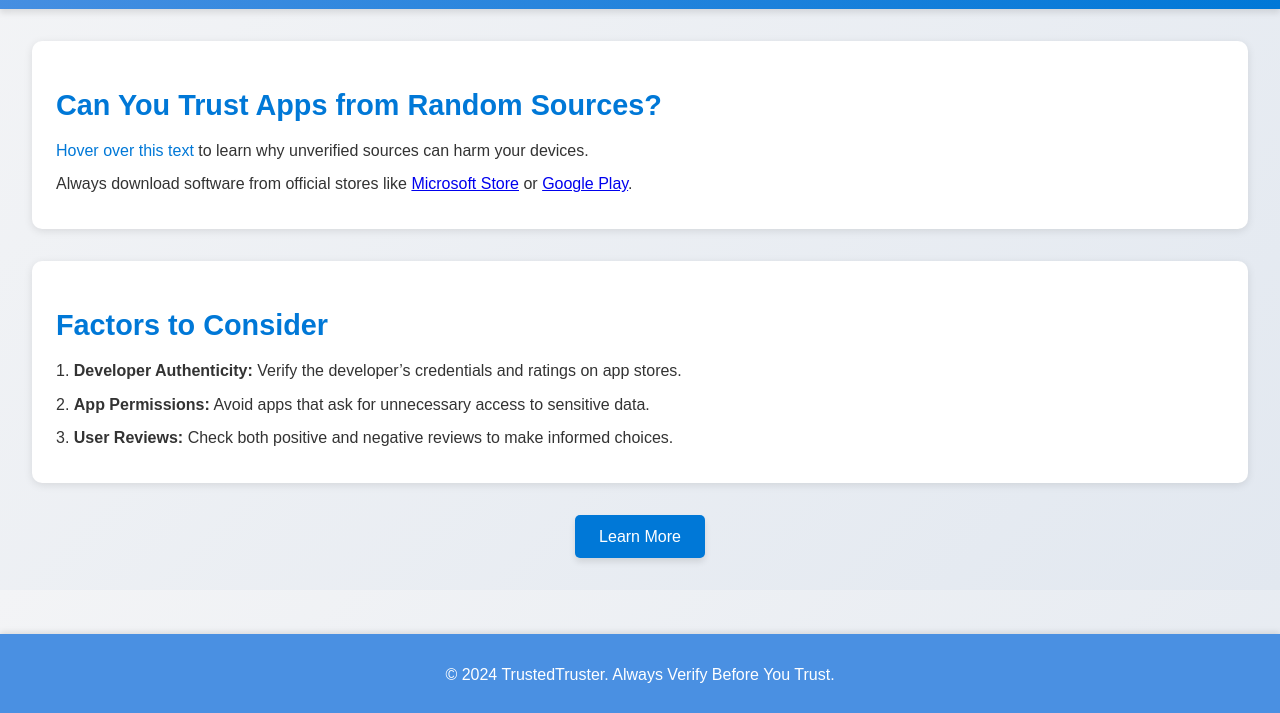
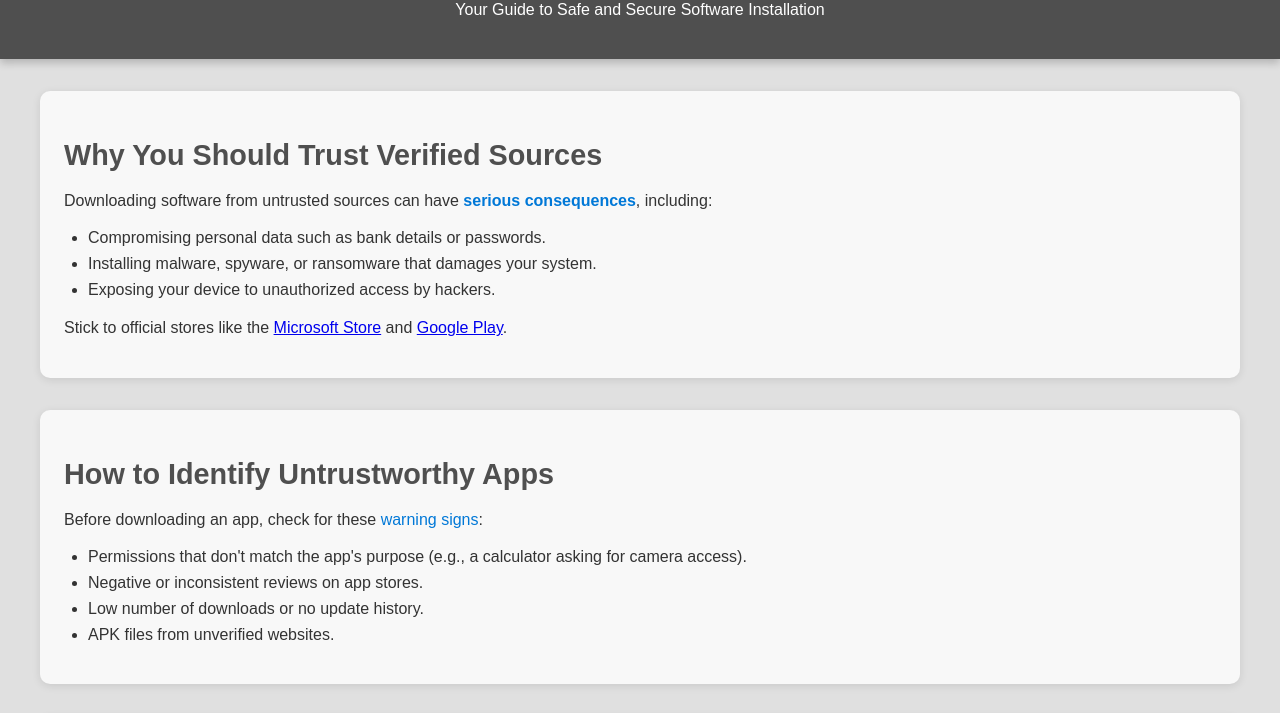
Before and after one commit to JJDRODRHDEODHD/TestedTruster, a plain HTML site: page index.html in a window 1280 px wide. Shown: the part 84-797 px from the top of the page. Drawn offline with Linux system fonts and the light colour scheme.

Commit message:
Update index.html

```diff
--- a/index.html
+++ b/index.html
@@ -9,15 +9,15 @@
             font-family: Arial, sans-serif;
             margin: 0;
             padding: 0;
-            background: linear-gradient(135deg, #f3f4f6, #e2e8f0);
+            background: #e0e0e0;
             color: #333;
         }
         header {
-            background: linear-gradient(135deg, #4a90e2, #0078d7);
+            background: #4f4f4f;
             color: white;
             padding: 1.5rem 0;
             text-align: center;
-            box-shadow: 0 4px 6px rgba(0, 0, 0, 0.1);
+            box-shadow: 0 4px 8px rgba(0, 0, 0, 0.2);
         }
         header h1 {
             font-size: 2.5rem;
@@ -36,9 +36,11 @@
         }
         main {
             padding: 2rem;
+            max-width: 1200px;
+            margin: 0 auto;
         }
         .section {
-            background: white;
+            background: #f8f8f8;
             padding: 1.5rem;
             border-radius: 10px;
             box-shadow: 0 2px 8px rgba(0, 0, 0, 0.1);
@@ -58,43 +60,51 @@
         .section h2 {
             font-size: 1.8rem;
             margin-bottom: 1rem;
-            color: #0078d7;
+            color: #4f4f4f;
         }
         .section p {
-            margin: 0.5rem 0;
+            margin: 0.8rem 0;
             line-height: 1.6;
         }
+        .highlight {
+            color: #0078d7;
+            font-weight: bold;
+        }
         footer {
-            background: #4a90e2;
+            background: #4f4f4f;
             color: white;
             text-align: center;
-            padding: 1rem 0;
-            position: fixed;
-            bottom: 0;
-            width: 100%;
-            box-shadow: 0 -2px 6px rgba(0, 0, 0, 0.1);
+            padding: 1.5rem 0;
+            position: relative;
+            box-shadow: 0 -2px 6px rgba(0, 0, 0, 0.2);
         }
         .cta {
             text-align: center;
             margin-top: 2rem;
         }
         .cta button {
-            background: #0078d7;
+            background: #4f4f4f;
             color: white;
-            padding: 0.8rem 1.5rem;
+            padding: 0.8rem 2rem;
             font-size: 1rem;
             border: none;
             border-radius: 5px;
             cursor: pointer;
-            box-shadow: 0 4px 6px rgba(0, 0, 0, 0.1);
             transition: background 0.3s, transform 0.2s;
         }
         .cta button:hover {
-            background: #005bb5;
+            background: #333;
             transform: translateY(-2px);
         }
         .cta button:active {
             transform: translateY(0);
+        }
+        .tips-list {
+            margin: 1rem 0;
+            padding-left: 1.5rem;
+        }
+        .tips-list li {
+            margin: 0.5rem 0;
         }
         .tooltip {
             color: #0078d7;
@@ -119,25 +129,46 @@
 <body>
     <header>
         <h1>TrustedTruster</h1>
+        <p>Your Guide to Safe and Secure Software Installation</p>
     </header>
     <main>
         <div class="section">
-            <h2>Can You Trust Apps from Random Sources?</h2>
-            <p><span class="tooltip" data-tooltip="Be cautious with software sources!">Hover over this text</span> to learn why unverified sources can harm your devices.</p>
-            <p>Always download software from official stores like <a href="https://www.microsoft.com/store" target="_blank">Microsoft Store</a> or <a href="https://play.google.com/store" target="_blank">Google Play</a>.</p>
+            <h2>Why You Should Trust Verified Sources</h2>
+            <p>Downloading software from untrusted sources can have <span class="highlight">serious consequences</span>, including:</p>
+            <ul class="tips-list">
+                <li>Compromising personal data such as bank details or passwords.</li>
+                <li>Installing malware, spyware, or ransomware that damages your system.</li>
+                <li>Exposing your device to unauthorized access by hackers.</li>
+            </ul>
+            <p>Stick to official stores like the <a href="https://www.microsoft.com/store" target="_blank">Microsoft Store</a> and <a href="https://play.google.com/store" target="_blank">Google Play</a>.</p>
         </div>
         <div class="section">
-            <h2>Factors to Consider</h2>
-            <p>1. <strong>Developer Authenticity:</strong> Verify the developer’s credentials and ratings on app stores.</p>
-            <p>2. <strong>App Permissions:</strong> Avoid apps that ask for unnecessary access to sensitive data.</p>
-            <p>3. <strong>User Reviews:</strong> Check both positive and negative reviews to make informed choices.</p>
+            <h2>How to Identify Untrustworthy Apps</h2>
+            <p>Before downloading an app, check for these <span class="tooltip" data-tooltip="Red flags to watch out for!">warning signs</span>:</p>
+            <ul class="tips-list">
+                <li>Permissions that don't match the app's purpose (e.g., a calculator asking for camera access).</li>
+                <li>Negative or inconsistent reviews on app stores.</li>
+                <li>Low number of downloads or no update history.</li>
+                <li>APK files from unverified websites.</li>
+            </ul>
+        </div>
+        <div class="section">
+            <h2>Pro Tips for Staying Safe</h2>
+            <p>Follow these expert tips to keep your devices secure:</p>
+            <ul class="tips-list">
+                <li>Use antivirus software to regularly scan for threats.</li>
+                <li>Enable Google Play Protect for Android or Windows Defender for Windows.</li>
+                <li>Set up multi-factor authentication on your accounts for extra security.</li>
+                <li>Back up important data regularly to avoid loss during a security breach.</li>
+            </ul>
+            <p class="highlight">Remember: Always verify before you trust!</p>
         </div>
         <div class="cta">
-            <button onclick="alert('Stay informed and secure your devices!')">Learn More</button>
+            <button onclick="alert('Stay safe and download wisely!')">Learn More</button>
         </div>
     </main>
     <footer>
-        <p>&copy; 2024 TrustedTruster. Always Verify Before You Trust.</p>
+        <p>&copy; 2024 TrustedTruster. Empowering You with Knowledge and Security.</p>
     </footer>
 </body>
 </html>
```
